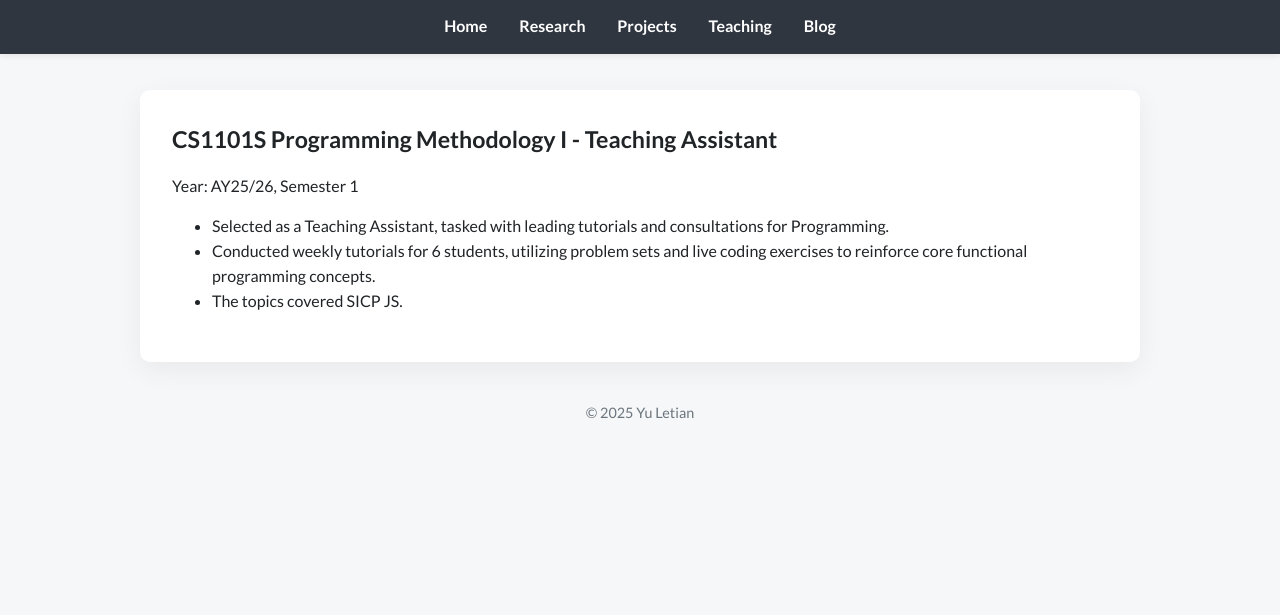
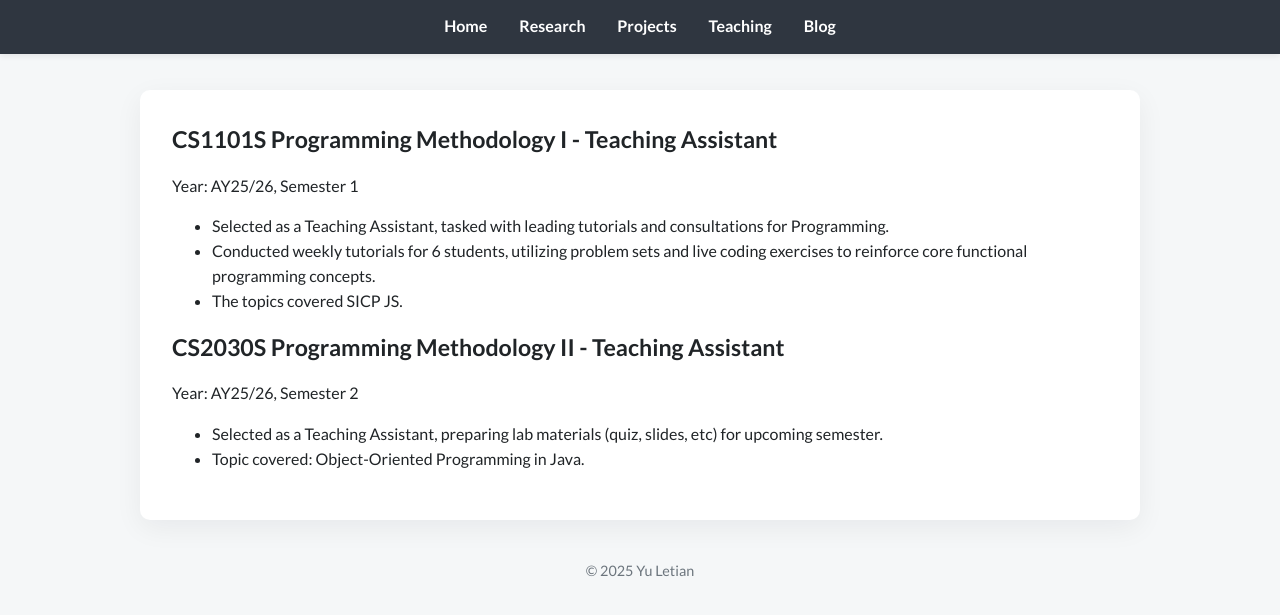
Before and after one commit to FisherSkyi/FisherSkyi.github.io, a Jekyll site: the page built from teaching.md, in a window 1280 px wide. Shown: the top 615 px of the page. Built offline with Jekyll 4.4.1, drawn with Linux system fonts in a browser that asks for light colours.

Commit message:
Feat: TA

```diff
--- a/teaching.md
+++ b/teaching.md
@@ -11,3 +11,12 @@ Year: AY25/26, Semester 1
     <li>Conducted weekly tutorials for 6 students, utilizing problem sets and live coding exercises to reinforce core functional programming concepts.</li>
     <li>The topics covered SICP JS.</li>
 </ul>
+
+<h2>CS2030S Programming Methodology II - Teaching Assistant</h2>
+
+Year: AY25/26, Semester 2
+
+<ul>
+    <li>Selected as a Teaching Assistant, preparing lab materials (quiz, slides, etc) for upcoming semester.</li>
+    <li>Topic covered: Object-Oriented Programming in Java.</li>
+</ul>
```
